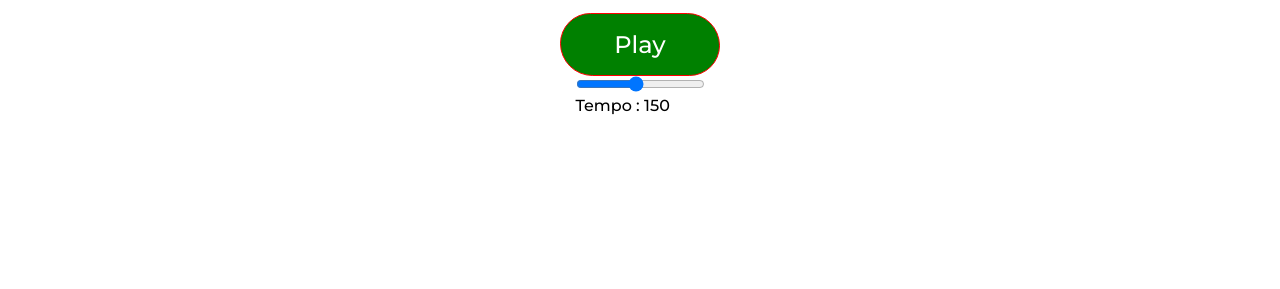
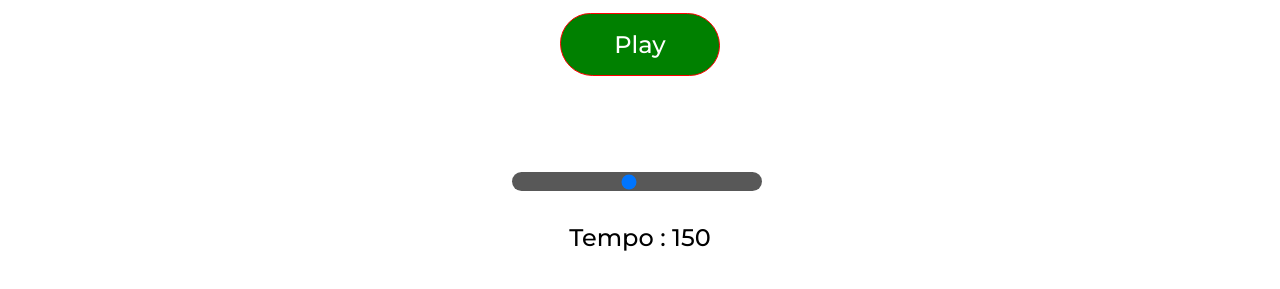
Before and after one commit to avi106/Beat-Maker, a plain HTML site: page index.html in a window 1280 px wide. Shown: the part 563-852 px from the top of the page. Before the commit the page ends 800 px from the top, so only its background shows below. Drawn offline with Linux system fonts and the light colour scheme.

Commit message:
styles to the tempo-slider

```diff
--- a/styles.css
+++ b/styles.css
@@ -105,7 +105,29 @@ select {
   cursor: pointer;
 }
 .mute.active {
-  background: gray;
+  background: rgb(182, 178, 178);
+}
+
+.tempo {
+  margin: 5rem;
+  width: 30%;
+}
+
+.tempo-slider {
+  padding: 0.1rem;
+  -webkit-appearance: none;
+  margin: 1rem 4rem;
+  position: relative;
+  background: rgb(88, 88, 88);
+  cursor: pointer;
+  border-radius: 1rem;
+  width: 65%;
+}
+
+.tempo p {
+  font-size: 1.5rem;
+  margin: 1rem;
+  text-align: center;
 }
 
 @keyframes playTrack {
```
